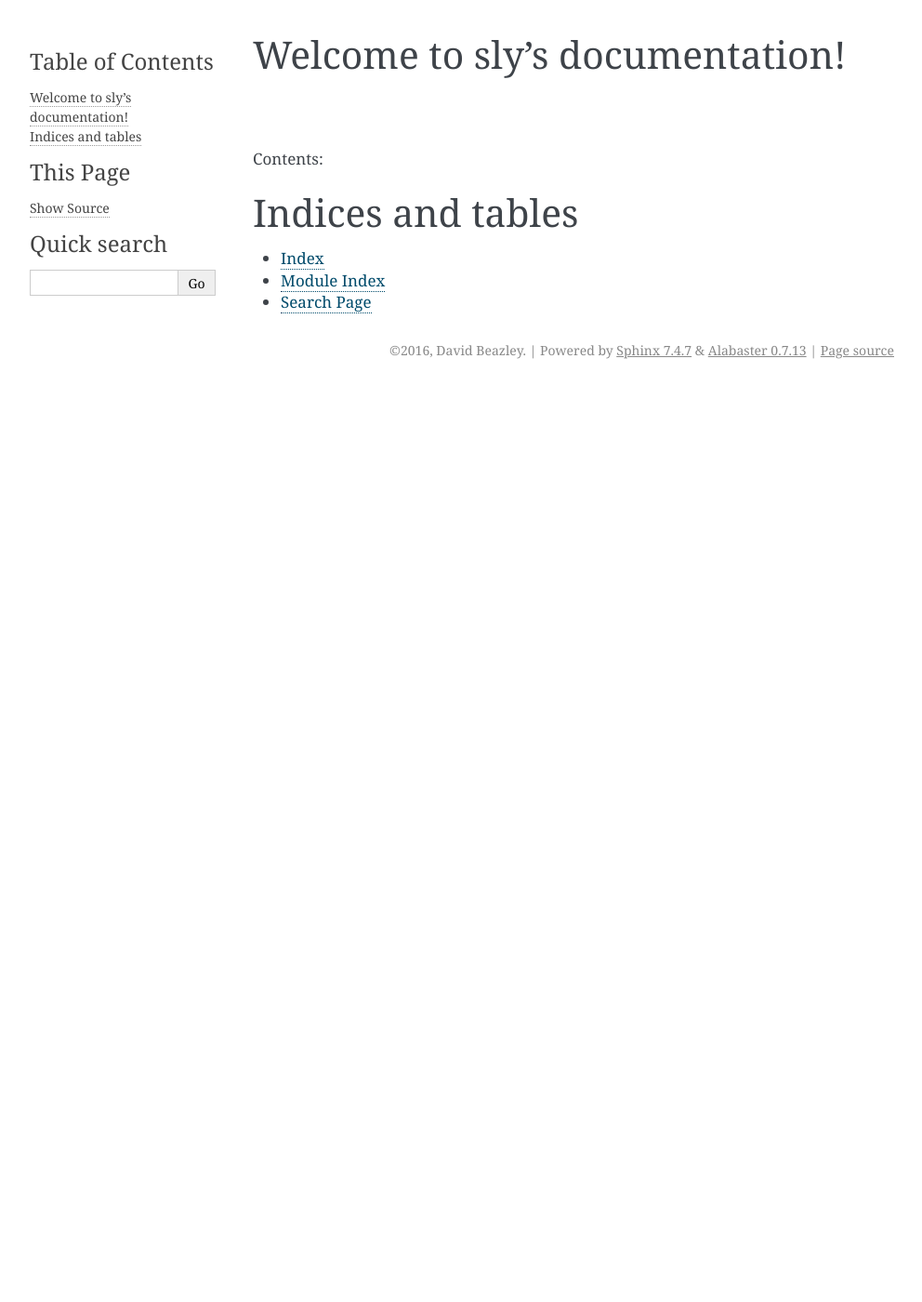
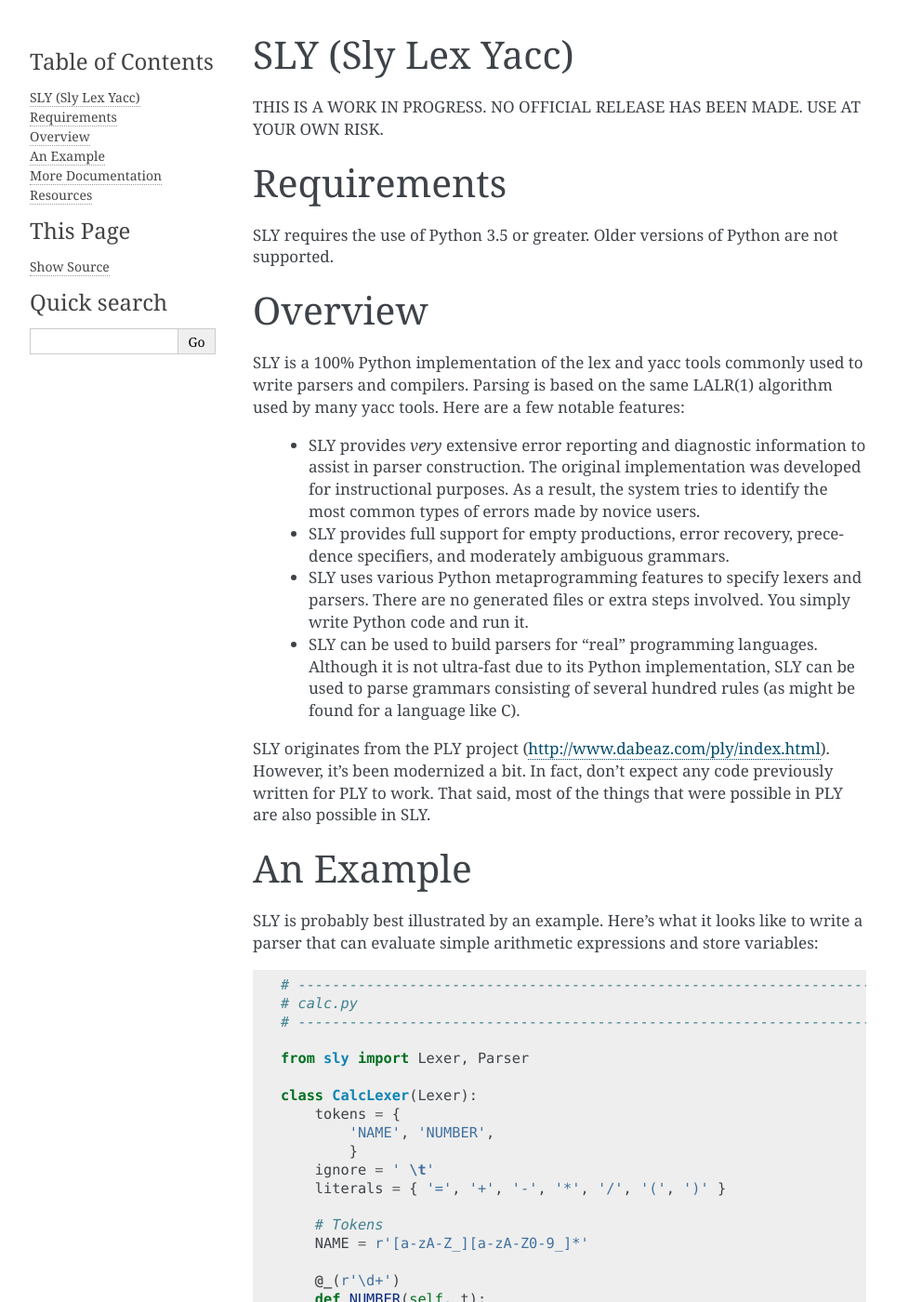
Before and after one commit to dabeaz/sly, a Sphinx documentation site: the page built from docs/index.rst, in a window 1280 px wide and 1400 px high. Shown: the whole window at 93% size, without its empty margins (148-1140 px from the left). Built offline with Sphinx 7.4.7, drawn with Linux system fonts in a browser that asks for light colours; some of the changed text lies outside the part shown.

Commit message:
Doc update

```diff
--- a/docs/index.rst
+++ b/docs/index.rst
@@ -3,19 +3,175 @@
    You can adapt this file completely to your liking, but it should at least
    contain the root `toctree` directive.
 
-Welcome to sly's documentation!
-===============================
+SLY (Sly Lex Yacc)
+==================
+
+THIS IS A WORK IN PROGRESS.  NO OFFICIAL RELEASE HAS BEEN MADE.
+USE AT YOUR OWN RISK.
+
+Requirements
+============
+
+SLY requires the use of Python 3.5 or greater.  Older versions
+of Python are not supported.
+
+Overview
+========
+
+SLY is a 100% Python implementation of the lex and yacc tools
+commonly used to write parsers and compilers.  Parsing is
+based on the same LALR(1) algorithm used by many yacc tools.
+Here are a few notable features:
+
+ -  SLY provides *very* extensive error reporting and diagnostic
+    information to assist in parser construction.  The original
+    implementation was developed for instructional purposes.  As
+    a result, the system tries to identify the most common types
+    of errors made by novice users.
+
+ -  SLY provides full support for empty productions, error recovery,
+    precedence specifiers, and moderately ambiguous grammars.
+
+ -  SLY uses various Python metaprogramming features to specify
+    lexers and parsers.  There are no generated files or extra
+    steps involved. You simply write Python code and run it.
+
+ -  SLY can be used to build parsers for "real" programming languages.
+    Although it is not ultra-fast due to its Python implementation,
+    SLY can be used to parse grammars consisting of several hundred
+    rules (as might be found for a language like C).
+
+SLY originates from the PLY project (http://www.dabeaz.com/ply/index.html).
+However, it's been modernized a bit.  In fact, don't expect any code
+previously written for PLY to work. That said, most of the things
+that were possible in PLY are also possible in SLY.
+
+An Example
+==========
+
+SLY is probably best illustrated by an example.  Here's what it
+looks like to write a parser that can evaluate simple arithmetic
+expressions and store variables::
+
+    # -----------------------------------------------------------------------------
+    # calc.py
+    # -----------------------------------------------------------------------------
+
+    from sly import Lexer, Parser
+
+    class CalcLexer(Lexer):
+        tokens = {
+            'NAME', 'NUMBER',
+            }
+        ignore = ' \t'
+        literals = { '=', '+', '-', '*', '/', '(', ')' }
+
+        # Tokens
+        NAME = r'[a-zA-Z_][a-zA-Z0-9_]*'
+
+        @_(r'\d+')
+        def NUMBER(self, t):
+            t.value = int(t.value)
+            return t
+
+        @_(r'\n+')
+        def newline(self, t):
+            self.lineno += t.value.count('\n')
+
+        def error(self, value):
+            print("Illegal character '%s'" % value[0])
+            self.index += 1
+
+    class CalcParser(Parser):
+        tokens = CalcLexer.tokens
+
+        precedence = (
+            ('left', '+', '-'),
+            ('left', '*', '/'),
+            ('right', 'UMINUS'),
+            )
+
+        def __init__(self):
+            self.names = { }
+
+        @_('NAME "=" expr')
+        def statement(self, p):
+            self.names[p.NAME] = p.expr
+
+        @_('expr')
+        def statement(self, p):
+            print(p.expr)
+
+        @_('expr "+" expr')
+        def expr(self, p):
+            return p.expr0 + p.expr1
+
+        @_('expr "-" expr')
+        def expr(self, p):
+            return p.expr0 - p.expr1
+
+        @_('expr "*" expr')
+        def expr(self, p):
+            return p.expr0 * p.expr1
+
+        @_('expr "/" expr')
+        def expr(self, p):
+            return p.expr0 / p.expr1
+
+        @_('"-" expr %prec UMINUS')
+        def expr(self, p):
+            return -p.expr
+
+        @_('"(" expr ")"')
+        def expr(self, p):
+            return p.expr
+
+        @_('NUMBER')
+        def expr(self, p):
+            return p.NUMBER
+
+        @_('NAME')
+        def expr(self, p):
+            try:
+                return self.names[p.NAME]
+            except LookupError:
+                print("Undefined name '%s'" % p.NAME)
+                return 0
+
+    if __name__ == '__main__':
+        lexer = CalcLexer()
+        parser = CalcParser()
+        while True:
+            try:
+                text = input('calc > ')
+            except EOFError:
+                break
+            if text:
+                parser.parse(lexer.tokenize(text))
+
+
+More Documentation
+==================
 
 Contents:
 
 .. toctree::
    :maxdepth: 2
 
+   sly
 
+Resources
+=========
 
-Indices and tables
-==================
+For a detailed overview of parsing theory, consult the excellent
+book "Compilers : Principles, Techniques, and Tools" by Aho, Sethi, and
+Ullman.  The topics found in "Lex & Yacc" by Levine, Mason, and Brown
+may also be useful.
 
-* :ref:`genindex`
-* :ref:`modindex`
-* :ref:`search`
+The GitHub page for SLY can be found at:
+
+     https://github.com/dabeaz/sly
+
+Please direct bug reports and pull requests to the GitHub page.
+To contact me directly, send email to dave@dabeaz.com or contact
+me on Twitter (@dabeaz).
```
Also changed, not shown: README.md (+1 -1 lines).
